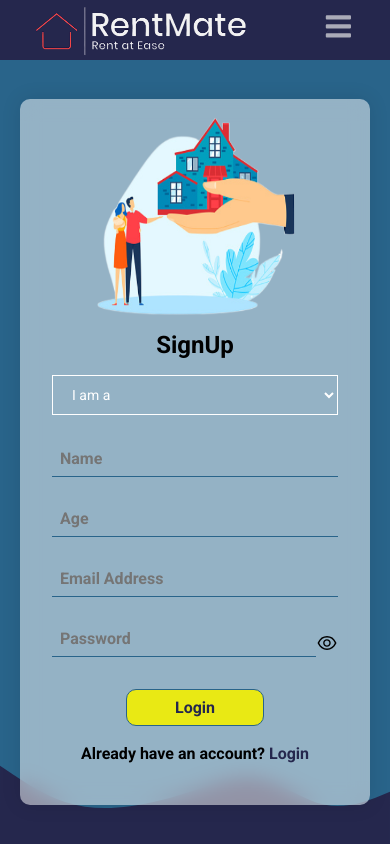
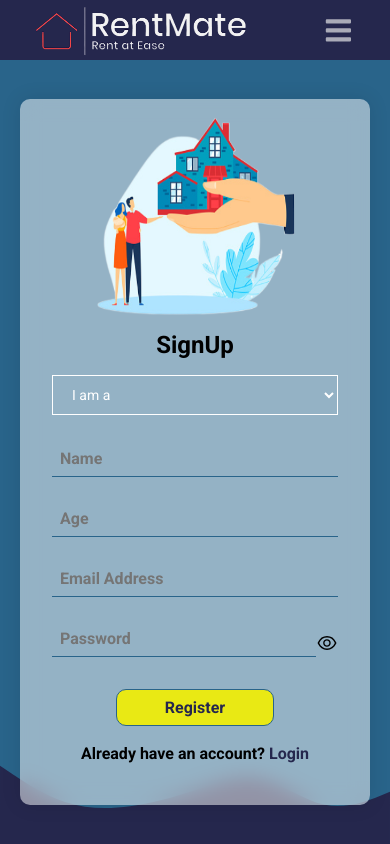
Before and after one commit to SDM-BQA/rentmate_2k23, a React (Vite) app in the folder client/: page /register in a window 390 px wide. Shown: the top 844 px of the page. Built offline with nearby package versions, Linux system fonts and the light colour scheme.

Commit message:
navbar userprofile addition

```diff
--- a/client/src/api/contextApi.jsx
+++ b/client/src/api/contextApi.jsx
@@ -21,6 +21,11 @@ export const UserContextProvider = ({ children }) => {
     return password.length >= 8;
   };
 
+  // handle log out
+  const handleLogOut = () => {
+    setUser(false);
+  };
+
   const value = {
     theme,
     setTheme,
@@ -31,6 +36,7 @@ export const UserContextProvider = ({ children }) => {
     validateEmail,
     validatePassword,
     setUser,
+    handleLogOut,
   };
 
   return <UserContext.Provider value={value}>{children}</UserContext.Provider>;
--- a/client/src/components/Rent_Section/Rent_Section.jsx
+++ b/client/src/components/Rent_Section/Rent_Section.jsx
@@ -8,7 +8,7 @@ import { Houses } from "./HouseList.js";
 const Rent_Section = () => {
   const { theme } = useContext(UserContext);
 
-  console.log(Houses.house1);
+  // console.log(Houses.house1);
   return (
     <div className="rentSecCon" data-theme={theme}>
       {/* Search Bar Portion */}
--- a/client/src/components/navbar/Navbar.css
+++ b/client/src/components/navbar/Navbar.css
@@ -61,31 +61,76 @@
   background-color: blue;
 }
 
-.navUser{
-  display:flex;
+.navUser {
+  display: flex;
   align-items: center;
-  justify-content:space-between;
-  gap:10px;
+  justify-content: space-between;
+  gap: 10px;
+  position: relative;
+  cursor: pointer;
 }
 
-.userPic{
-  width :30px;
-  height :30px;
-  border-radius :50%;
-  background-color:#fff;
+.userPic {
+  width: 30px;
+  height: 30px;
+  border-radius: 50%;
+  background-color: #fff;
 }
 
-.downIco{
-  color : #fff;
+.downIco {
+  color: #fff;
+  cursor: pointer;
+}
+
+.navRight {
+  display: flex;
+  align-items: center;
+  justify-content: center;
+  gap: 10px;
+}
+
+#mobileUser {
+  display: none;
+}
+#deskUser {
+  margin-right: 15px;
+}
+.dropDownUserNav {
+  background-color: rgb(53, 49, 49);
+  padding: 10px;
+  border-radius: 10px;
+  border-top-right-radius: 0;
+  position: absolute;
+  display: flex;
+  flex-direction: column;
+  top: 38px;
+  width: 100%;
+  gap: 10px;
+  cursor: pointer;
+  z-index: 10;
+  box-shadow: rgba(50, 50, 93, 0.25) 0px 6px 12px -2px,
+    rgba(0, 0, 0, 0.3) 0px 3px 7px -3px;
+}
+.dropDownUserNav p:hover {
+  color: var(--yellow-clr);
 }
 
 @media only screen and (max-width: 1024px) {
   .navbar .nav-btn {
     visibility: visible;
-    display: block;
+    display: flex;
+    align-items: center;
+    justify-content: center;
     opacity: 1;
   }
+  #deskUser {
+    display: none;
+  }
 
+  #mobileUser {
+    display: flex;
+    align-items: center;
+  }
   .navbar .navMenu {
     position: fixed;
     top: -100vh;
--- a/client/src/components/navbar/Navbar.jsx
+++ b/client/src/components/navbar/Navbar.jsx
@@ -1,4 +1,4 @@
-import { useContext } from "react";
+import { useContext, useState } from "react";
 import UserContext from "../../api/contextApi";
 import { AiFillCaretDown } from "react-icons/ai";
 import { FaBars, FaTimes } from "react-icons/fa";
@@ -6,15 +6,30 @@ import ReactSwitch from "react-switch";
 import "./Navbar.css";
 import { HashLink } from "react-router-hash-link";
 import { useRef } from "react";
-import { Link } from "react-router-dom";
+import { Link, useNavigate } from "react-router-dom";
 
 const Navbar = () => {
   const navRef = useRef();
 
+  const navigate = useNavigate();
+
   const showNavbar = () => {
     navRef.current.classList.toggle("responsive_nav");
   };
-  const { theme, toggleTheme, isHome, user } = useContext(UserContext);
+
+  const [navUserDrop, setNavUserDrop] = useState(false);
+
+  const handleUserLogOut = () => {
+    handleLogOut();
+    navigate("/login");
+  };
+
+  const handleUserDropDown = () => {
+    setNavUserDrop((prev) => !prev);
+  };
+
+  const { theme, toggleTheme, isHome, user, handleLogOut } =
+    useContext(UserContext);
 
   return (
     <div className="navCon" data-theme={theme}>
@@ -52,21 +67,48 @@ const Navbar = () => {
             </Link>
           )}
           {user && (
-            <li className="navUser">
+            <div className="navUser" id="deskUser" onClick={handleUserDropDown}>
+              <div className="userPic"></div>
+              <div className="userName">{user.userName}</div>
+              <AiFillCaretDown
+                className="downIco"
+                onClick={handleUserDropDown}
+              />
+
+              {navUserDrop && (
+                <div className="dropDownUserNav">
+                  <Link className="link" to="/myProfile">
+                    <p>My Profile</p>
+                  </Link>
+                  <p onClick={handleLogOut}>Log Out</p>
+                </div>
+              )}
+            </div>
+          )}
+          <ReactSwitch onChange={toggleTheme} checked={theme === "dark"} />
+          <button className="nav-btn nav-close-btn" onClick={showNavbar}>
+            <FaTimes />
+          </button>
+        </ul>
+
+        <div className="navRight" id="mobileUser">
+          {user && (
+            <div className="navUser">
               <div className="userPic"></div>
               <div className="userName">{user.userName}</div>
               <AiFillCaretDown className="downIco" />
-            </li>
+              <div className="dropDownUserNav">
+                <Link to="/myProfile" className="link">
+                  <p>My Profile</p>
+                </Link>
+                <p onClick={handleUserLogOut}>Log Out</p>
+              </div>
+            </div>
           )}
-          <button className="nav-btn nav-close-btn" onClick={showNavbar}>
-            <FaTimes />
+          <button className="nav-btn" onClick={showNavbar}>
+            <FaBars />
           </button>
-          <ReactSwitch onChange={toggleTheme} checked={theme === "dark"} />
-        </ul>
-
-        <button className="nav-btn" onClick={showNavbar}>
-          <FaBars />
-        </button>
+        </div>
       </div>
     </div>
   );
--- a/client/src/components/register/Register.jsx
+++ b/client/src/components/register/Register.jsx
@@ -264,7 +264,7 @@ const Register = () => {
             <input
               type="submit"
               className="login-button btn"
-              value="Login"
+              value="Register"
               id=""
             />
             <div className="form-lower">
--- a/client/src/index.css
+++ b/client/src/index.css
@@ -16,6 +16,7 @@
   --white-clr: #fff;
   --green-clr: #008000;
   --max-width: 1440px;
+  --yellow-clr: yellow;
 }
 .link {
   text-decoration: none;
```
